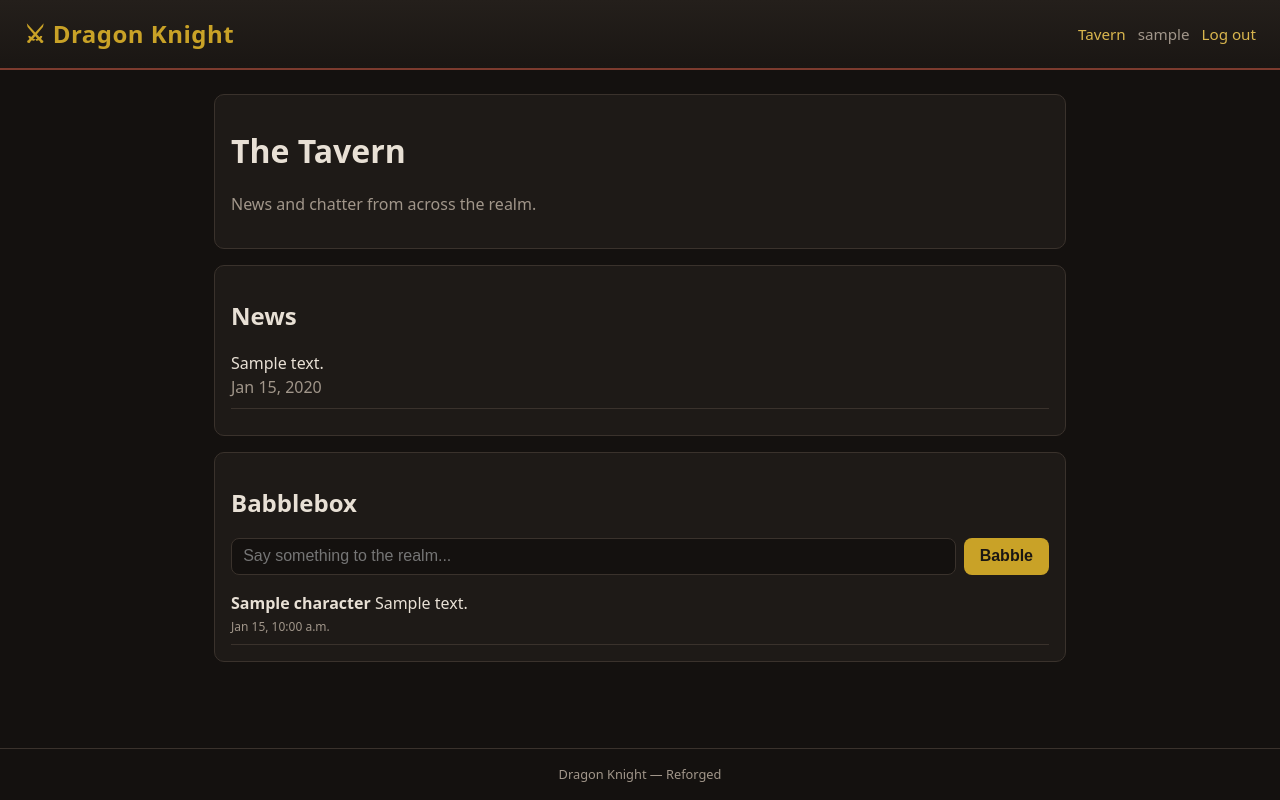
After one commit to Cynnar/dragon-knight-reforged, a Django app: page /tavern/ in a window 1280 px wide. The commit adds this page. Run offline with Django 5.2, Linux system fonts and the light colour scheme; a user stored in the database is signed in; tables that the repository leaves empty hold one stand-in row (values such as "Sample post").

Commit message:
fix in-town compass layout; add Tavern with news + babblebox

```diff
--- a/config/urls.py
+++ b/config/urls.py
@@ -17,5 +17,7 @@ urlpatterns = [
     path("drop/", views.drop_reveal, name="drop_reveal"),
     path("drop/equip/", views.drop_equip, name="drop_equip"),
     path("drop/leave/", views.drop_leave, name="drop_leave"),
+    path("tavern/", views.tavern, name="tavern"),
+    path("tavern/babble/", views.post_babble, name="post_babble"),
     path("", views.home, name="home"),
 ]
--- a/game/views.py
+++ b/game/views.py
@@ -394,3 +394,28 @@ def drop_leave(request):
         character.save()
         messages.info(request, f"You leave the {name} behind.")
     return redirect("home")
+
+
+# ── community: tavern (news + babblebox) ─────────────────────────────────────
+@login_required
+def tavern(request):
+    from .models import BabbleMessage, News
+    babbles = list(BabbleMessage.objects.select_related("author").order_by("-posted_at")[:20])
+    names = dict(
+        Character.objects.filter(user__in=[b.author_id for b in babbles if b.author_id])
+        .values_list("user_id", "char_name")
+    )
+    for b in babbles:
+        b.display_name = names.get(b.author_id) or (b.author.username if b.author_id else "Unknown")
+    news = News.objects.order_by("-posted_at")[:5]
+    return render(request, "game/tavern.html", {"babbles": babbles, "news": news})
+
+
+@login_required
+@require_POST
+def post_babble(request):
+    from .models import BabbleMessage
+    text = (request.POST.get("babble") or "").strip()[:120]
+    if text:
+        BabbleMessage.objects.create(author=request.user, message=text)
+    return redirect("tavern")
--- a/templates/base.html
+++ b/templates/base.html
@@ -108,6 +108,14 @@
       gap: .75rem; margin: 0; border-bottom: 1px solid var(--panel-border); padding-bottom: .6rem; }
     .shop-info { display: flex; flex-direction: column; }
     .shop-buy { display: flex; align-items: center; gap: .75rem; white-space: nowrap; }
+    .babble-form { display: flex; gap: .5rem; margin-bottom: 1rem; }
+    .babble-form input { flex: 1; padding: .55rem .7rem; font-size: 1rem;
+      background: #14110f; color: var(--text); border: 1px solid var(--panel-border); border-radius: 8px; }
+    .babble-list { display: flex; flex-direction: column; gap: .6rem; }
+    .babble { display: flex; flex-direction: column; gap: .15rem;
+      border-bottom: 1px solid var(--panel-border); padding-bottom: .5rem; }
+    .babble-time { font-size: .75rem; }
+    .news-item { border-bottom: 1px solid var(--panel-border); padding-bottom: .6rem; margin-bottom: .6rem; }
     @media (min-width: 640px) {
       .site-header { padding: 1rem 1.5rem; }
       .content { padding: 1.5rem; }
@@ -124,6 +132,7 @@
       <nav class="nav">
         {% block nav %}
           {% if user.is_authenticated %}
+            <a href="{% url 'tavern' %}">Tavern</a>
             <span class="muted">{{ user.username }}</span>
             <form method="post" action="{% url 'logout' %}" class="logout-form">
               {% csrf_token %}
--- a/templates/game/status.html
+++ b/templates/game/status.html
@@ -16,6 +16,9 @@
   <div class="actions">
     <form method="post" action="{% url 'inn' %}">{% csrf_token %}
       <button class="btn" type="submit">Rest at inn ({{ current_town.inn_price }} gold)</button></form>
+    <a class="btn btn-secondary" href="{% url 'shop' %}">Visit shop</a>
+  </div>
+</div>
 {% endif %}
 
 {% if character.pending_drop %}
--- /dev/null
+++ b/templates/game/tavern.html
@@ -0,0 +1,41 @@
+{% extends "base.html" %}
+
+{% block title %}Tavern — Dragon Knight{% endblock %}
+
+{% block content %}
+<div class="panel">
+  <h1>The Tavern</h1>
+  <p class="muted">News and chatter from across the realm.</p>
+</div>
+
+{% if news %}
+<div class="panel">
+  <h2>News</h2>
+  {% for n in news %}
+    <div class="news-item">
+      <div>{{ n.content|linebreaksbr }}</div>
+      <span class="muted">{{ n.posted_at|date:"M j, Y" }}</span>
+    </div>
+  {% endfor %}
+</div>
+{% endif %}
+
+<div class="panel">
+  <h2>Babblebox</h2>
+  <form method="post" action="{% url 'post_babble' %}" class="babble-form">
+    {% csrf_token %}
+    <input type="text" name="babble" maxlength="120" placeholder="Say something to the realm..." />
+    <button class="btn" type="submit">Babble</button>
+  </form>
+  <div class="babble-list">
+    {% for b in babbles %}
+      <div class="babble">
+        <div><strong>{{ b.display_name }}</strong> <span>{{ b.message }}</span></div>
+        <span class="muted babble-time">{{ b.posted_at|date:"M j, g:i a" }}</span>
+      </div>
+    {% empty %}
+      <p class="muted">No babbles yet. Be the first to speak!</p>
+    {% endfor %}
+  </div>
+</div>
+{% endblock %}
```
